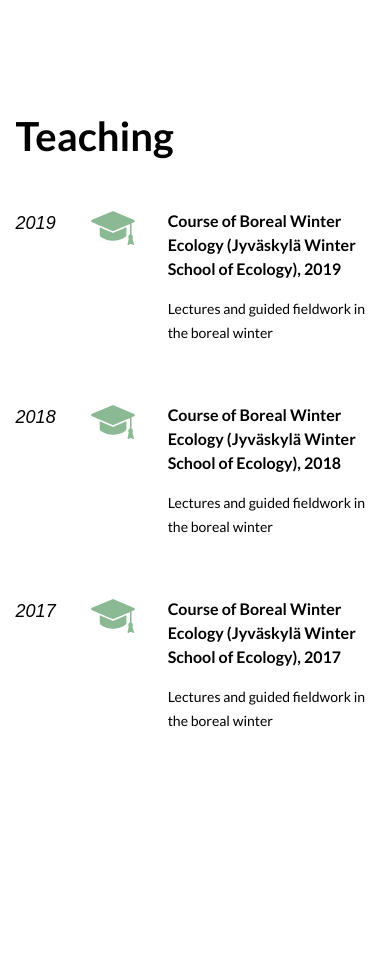
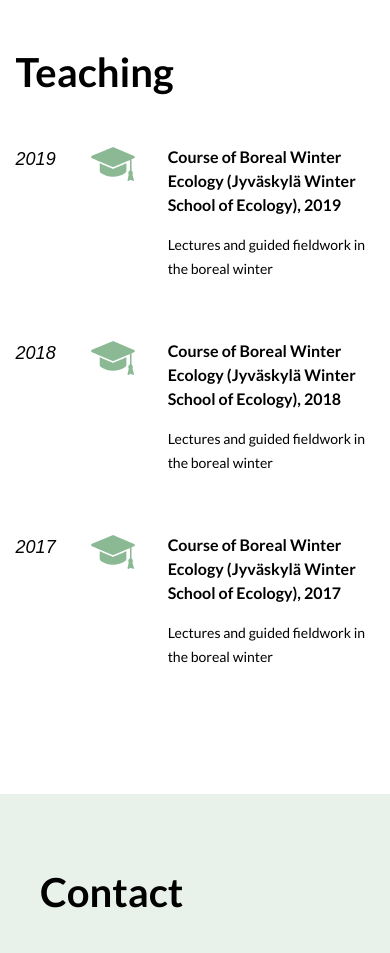
Before and after one commit to tsievert/tsievert.github.io, a PHP site: page /teaching.html in a window 390 px wide. Shown: the part 50-1003 px from the top of the page. Run offline with PHP 8.4, Linux system fonts and the light colour scheme.

Commit message:
Update style.css

```diff
--- a/assets/css/style.css
+++ b/assets/css/style.css
@@ -351,9 +351,9 @@ Main Page
 }
 
 .title {
+	margin-top: 6rem;
 	width: 100%;
 	text-align: start;
-	margin-top: 6rem;
 }
 
 /*****************\
@@ -811,13 +811,13 @@ aside {
 	gap: 1rem;
 }
 
-@media (min-width: 768px) {
+@media (min-width: 769px) {
 	.hamburger {
 		display: none;
 	}
 }
 
-@media (max-width: 767px) {
+@media (max-width: 768px) {
 	.close_hamburger {
 		display: block;
 	}
@@ -872,6 +872,16 @@ aside {
 		top: 3px;
 		position: relative;
 	}
+
+
+	.title {
+		margin-top: 2rem;
+	}
+
+	.listed_items {
+		margin-bottom: 20px;
+	}
+
 }
 
 @media (max-width: 440px) {
```
